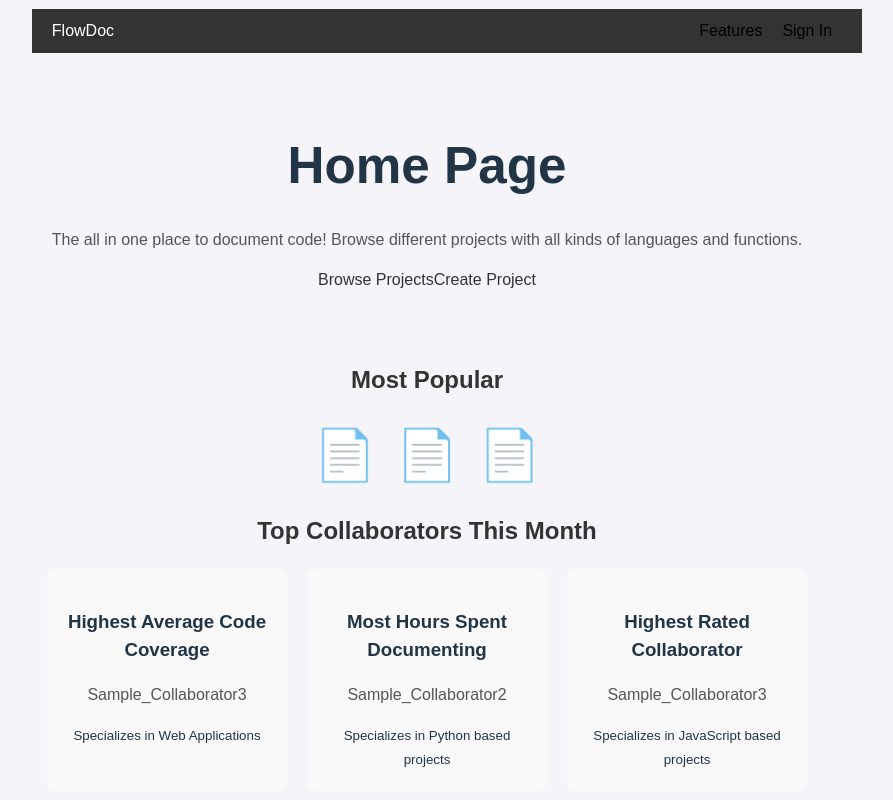
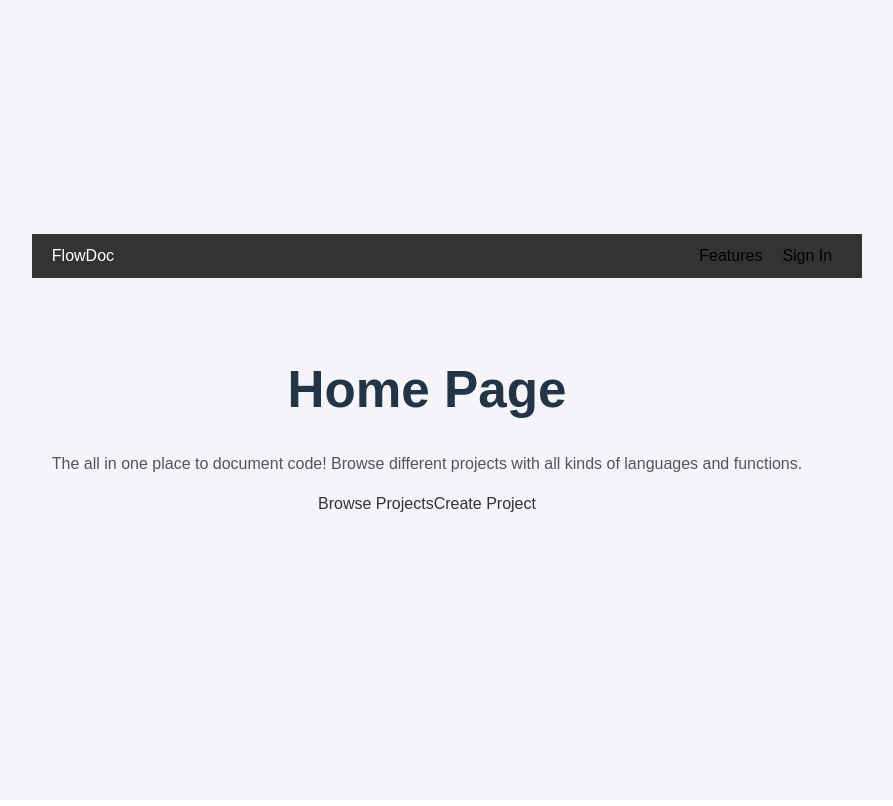
Before and after one commit to jnazario2000/flowdoc, a React (Vite) app: page / in a window 1280 px wide. Shown: the top 806 px of the page, without its empty margins (213-1106 px from the left). Built offline with nearby package versions, Linux system fonts and the light colour scheme.

Commit message:
Made the code runable, and removed some of the homepage for reasons stated in comments found therein

```diff
--- a/src/App.jsx
+++ b/src/App.jsx
@@ -7,7 +7,7 @@ import HomePage from './pages/HomePage';
 import Signin from './pages/Signin';
 import Project from './pages/Project';
 import FloridaTech from './pages/FloridaTech';
-import ProjectPages from './pages/ProjectPages.jsx';
+//import ProjectPages from './pages/ProjectPages.jsx';  doesn't exist yet
 import RepositoryPage from './pages/RepositoryPage';
 
 
@@ -18,7 +18,7 @@ function App() {
             <Route path="/Signin" element={<Signin />} />
             <Route path= "/Project" element={<Project />} />
             <Route path="/fltech" element={<FloridaTech />} />
-            <Route path="/pages" element={<ProjectPages/>} />
+            {/*<Route path="/pages" element={<ProjectPages/>} />*/}
             <Route path="/repository" element={<RepositoryPage/>} />
         </Routes>
     );
--- a/src/pages/HomePage.jsx
+++ b/src/pages/HomePage.jsx
@@ -23,7 +23,8 @@ function Homepage() {
                 <Link to="/Project">Create Project</Link>
             </header>
 
-            <section>
+            {/* We are not a public website anymore, so all of the features for standing out and differentiating ourselves are thrown away */}
+            {/*<section>
                 <h2>Most Popular</h2>
                 <div className="document-icons">
                     <div className="doc-icon">📄</div>
@@ -52,6 +53,7 @@ function Homepage() {
                     </div>
                 </div>
             </section>
+            */}
         </div>
     );
 }
```
